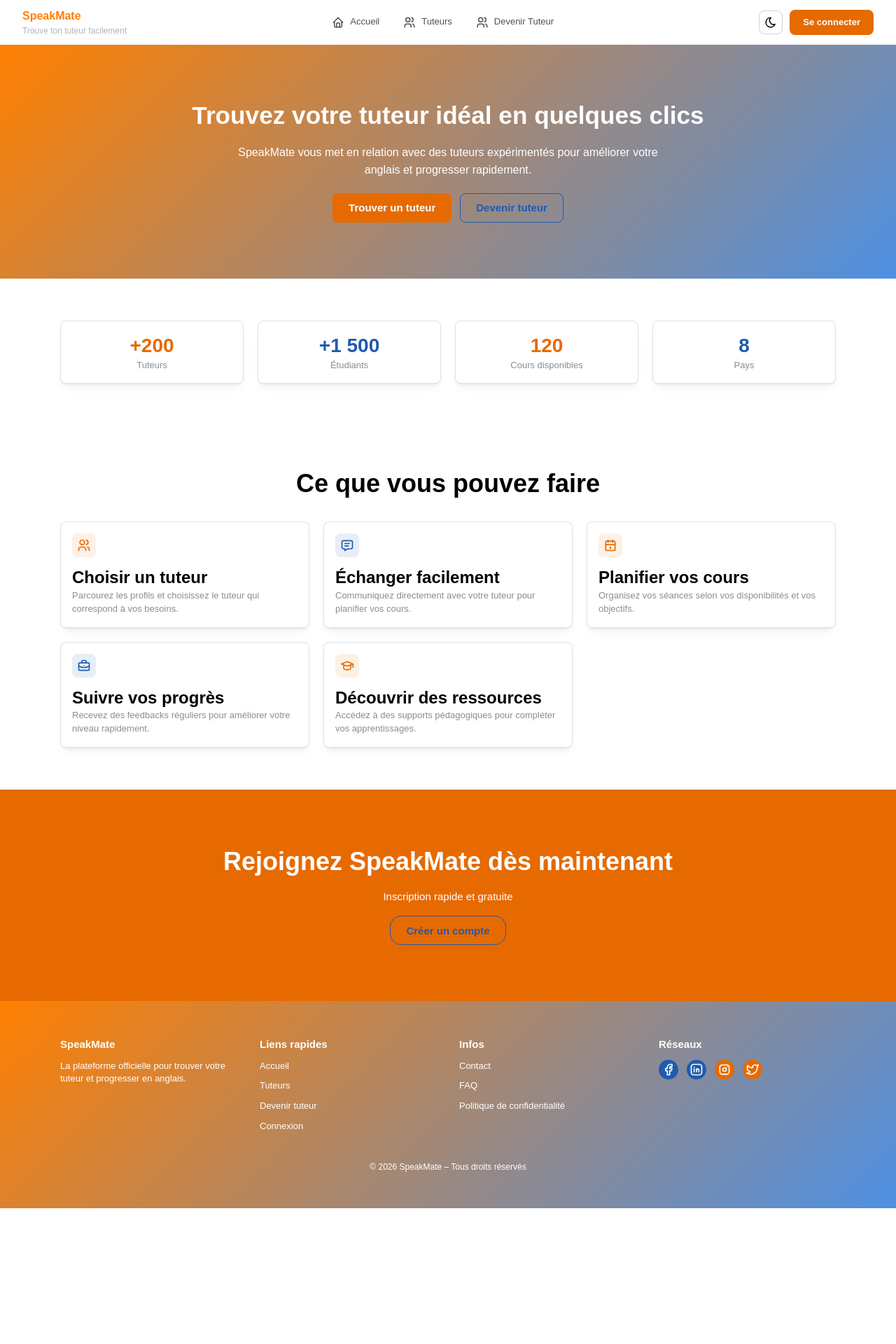
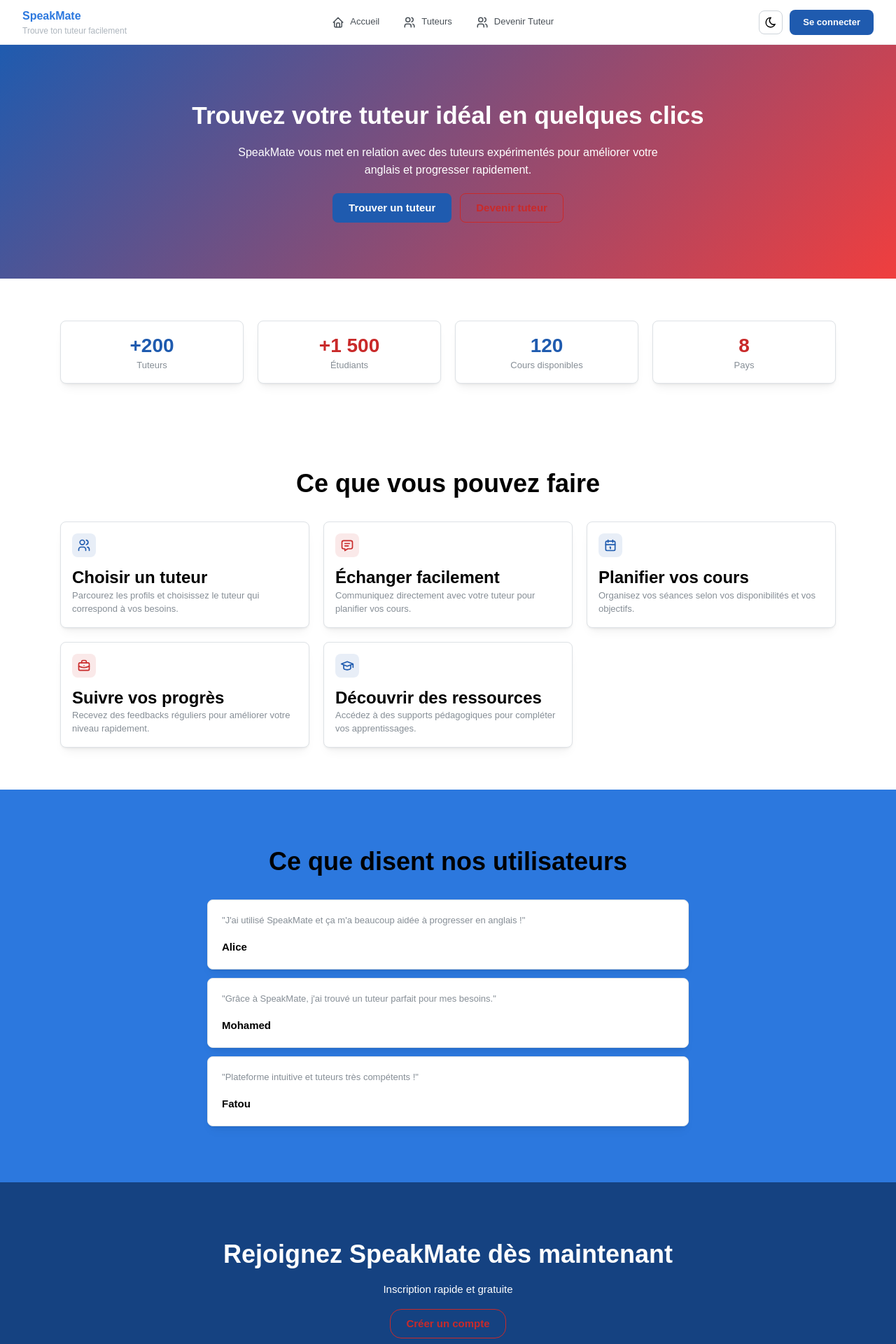
Before and after one commit to junior272006/speakmate, a React (Vite) app in the folder frontend/: page / in a window 1280 px wide. Shown: the top 1920 px of the page at 70% size. Before the commit the page ends 1726 px from the top, so only its background shows below. Built offline with nearby package versions, Linux system fonts and the light colour scheme.

Commit message:
couleurs

```diff
--- a/frontend/src/components/common/Footer.tsx
+++ b/frontend/src/components/common/Footer.tsx
@@ -22,20 +22,24 @@
 export default function Footer() {
   const { colorScheme } = useMantineColorScheme();
 
-  // Gradient background style SpeakMate (orange → bleu)
-  const bgGradient = colorScheme === 'dark'
-    ? 'linear-gradient(135deg, var(--mantine-color-dark-9), var(--mantine-color-dark-7))'
-    : 'linear-gradient(135deg, var(--mantine-color-brandOrange-5), var(--mantine-color-brandBlue-4))';
+  // Gradient SpeakMate (BLEU → ROUGE)
+  const bgGradient =
+    colorScheme === 'dark'
+      ? 'linear-gradient(135deg, var(--mantine-color-dark-9), var(--mantine-color-dark-7))'
+      : 'linear-gradient(135deg, var(--mantine-color-brandBlue-6), var(--mantine-color-brandRed-5))';
 
-  const textColor = colorScheme === 'dark' ? 'var(--mantine-color-gray-3)' : 'white';
-  const hoverColor = 'var(--mantine-color-brandBlue-5)';
+  const textColor =
+    colorScheme === 'dark'
+      ? 'var(--mantine-color-gray-3)'
+      : 'white';
+
+  const hoverColor = 'var(--mantine-color-brandRed-5)';
 
   return (
     <Box component="footer" py={50} px={20} style={{ background: bgGradient }}>
       <Container size="lg">
         <SimpleGrid cols={{ base: 1, sm: 2, md: 4 }} spacing="xl">
 
-          {/* Logo & Description */}
           <motion.div
             initial={{ opacity: 0, y: 20 }}
             whileInView={{ opacity: 1, y: 0 }}
@@ -43,14 +47,15 @@
             transition={{ duration: 0.6 }}
           >
             <Stack gap="xs" className={classes.footerStack}>
-              <Text fw={700} c={textColor}>SpeakMate</Text>
+              <Text fw={700} c={textColor}>
+                SpeakMate
+              </Text>
               <Text c={textColor} size="sm">
-                La plateforme officielle pour trouver votre tuteur et progresser en anglais.
+                La plateforme idéale pour trouver un tuteur et progresser efficacement en anglais.
               </Text>
             </Stack>
           </motion.div>
 
-          {/* Liens rapides */}
           <motion.div
             initial={{ opacity: 0, y: 20 }}
             whileInView={{ opacity: 1, y: 0 }}
@@ -70,6 +75,7 @@
                     root: {
                       textDecoration: 'none',
                       cursor: 'pointer',
+                      transition: 'color 0.2s ease',
                       ':hover': { color: hoverColor },
                     },
                   }}
@@ -80,7 +86,6 @@
             </Stack>
           </motion.div>
 
-          {/* Infos */}
           <motion.div
             initial={{ opacity: 0, y: 20 }}
             whileInView={{ opacity: 1, y: 0 }}
@@ -88,7 +93,7 @@
             transition={{ duration: 0.6, delay: 0.2 }}
           >
             <Stack gap="xs" className={classes.footerStack}>
-              <Text fw={600} c={textColor}>Infos</Text>
+              <Text fw={600} c={textColor}>Informations</Text>
               {['Contact', 'FAQ', 'Politique de confidentialité'].map((info) => (
                 <Text
                   key={info}
@@ -100,6 +105,7 @@
                     root: {
                       textDecoration: 'none',
                       cursor: 'pointer',
+                      transition: 'color 0.2s ease',
                       ':hover': { color: hoverColor },
                     },
                   }}
@@ -110,7 +116,6 @@
             </Stack>
           </motion.div>
 
-          {/* Réseaux sociaux */}
           <motion.div
             initial={{ opacity: 0, y: 20 }}
             whileInView={{ opacity: 1, y: 0 }}
@@ -118,7 +123,7 @@
             transition={{ duration: 0.6, delay: 0.3 }}
           >
             <Stack gap="xs" className={classes.footerStack}>
-              <Text fw={600} c={textColor}>Réseaux</Text>
+              <Text fw={600} c={textColor}>Réseaux sociaux</Text>
               <Group gap="sm" className={classes.footerGroup}>
                 <ActionIcon variant="filled" color="brandBlue" component="a" href="#">
                   <IconBrandFacebook size={20} color="white" />
@@ -126,10 +131,10 @@
                 <ActionIcon variant="filled" color="brandBlue" component="a" href="#">
                   <IconBrandLinkedin size={20} color="white" />
                 </ActionIcon>
-                <ActionIcon variant="filled" color="brandOrange" component="a" href="#">
+                <ActionIcon variant="filled" color="brandRed" component="a" href="#">
                   <IconBrandInstagram size={20} color="white" />
                 </ActionIcon>
-                <ActionIcon variant="filled" color="brandOrange" component="a" href="#">
+                <ActionIcon variant="filled" color="brandRed" component="a" href="#">
                   <IconBrandTwitter size={20} color="white" />
                 </ActionIcon>
               </Group>
@@ -138,7 +143,6 @@
 
         </SimpleGrid>
 
-        {/* Copyright */}
         <motion.div
           initial={{ opacity: 0 }}
           whileInView={{ opacity: 1 }}
@@ -146,7 +150,7 @@
           transition={{ duration: 0.6, delay: 0.4 }}
         >
           <Text ta="center" mt={40} c={textColor} size="xs">
-            © 2026 SpeakMate – Tous droits réservés
+            © 2026 SpeakMate — Tous droits réservés
           </Text>
         </motion.div>
       </Container>
--- a/frontend/src/components/common/Header.tsx
+++ b/frontend/src/components/common/Header.tsx
@@ -29,85 +29,100 @@
 }
 
 export default function Header() {
-  const [drawerOpened, { toggle: toggleDrawer, close: closeDrawer }] = useDisclosure(false);
+  const [drawerOpened, { toggle: toggleDrawer, close: closeDrawer }] =
+    useDisclosure(false);
   const { colorScheme, toggleColorScheme } = useMantineColorScheme();
 
-  const NavLink: React.FC<NavLinkProps> = ({ icon: Icon, children, href, onClick }) => (
+  const NavLink: React.FC<NavLinkProps> = ({
+    icon: Icon,
+    children,
+    href,
+    onClick,
+  }) => (
     <motion.a
       href={href}
       className={classes.link}
       onClick={onClick}
       whileHover={{ scale: 1.03 }}
-      transition={{ type: "spring", stiffness: 300 }}
+      transition={{ type: 'spring', stiffness: 300 }}
     >
       <Group gap={8}>
         <Icon size={18} />
-        <Text size="sm" fw={500}>{children}</Text>
+        <Text size="sm" fw={500}>
+          {children}
+        </Text>
       </Group>
     </motion.a>
   );
 
   return (
     <Box>
-      {/* -------------------- HEADER ANIMÉ -------------------- */}
+      {/* -------------------- HEADER -------------------- */}
       <motion.header
         className={classes.header}
         initial={{ y: -40, opacity: 0 }}
         animate={{ y: 0, opacity: 1 }}
-        transition={{ duration: 0.6, ease: "easeOut" }}
+        transition={{ duration: 0.6, ease: 'easeOut' }}
       >
         <Group justify="space-between" h="100%">
           {/* LOGO */}
           <Stack gap={0}>
-            <motion.div
-              whileHover={{ scale: 1.02 }}
-              transition={{ duration: 0.2 }}
-            >
-              <Text fw={700} size="lg" c="brandOrange.5">
+            <motion.div whileHover={{ scale: 1.02 }}>
+              <Text fw={700} size="lg" c="brandBlue.5">
                 SpeakMate
               </Text>
-              <Text size="xs" c="neutral.6" fw={400}>
+              <Text size="xs" c="neutral.6">
                 Trouve ton tuteur facilement
               </Text>
             </motion.div>
           </Stack>
 
-          {/* -------------------- DESKTOP LINKS -------------------- */}
+          {/* ---------------- DESKTOP LINKS ---------------- */}
           <Group h="100%" gap="xs" visibleFrom="sm">
-            <NavLink icon={IconHome} href="#accueil">Accueil</NavLink>
-            <NavLink icon={IconUsers} href="#tuteurs">Tuteurs</NavLink>
-            <NavLink icon={IconUsers} href="#devenir-tuteur">Devenir Tuteur</NavLink>
+            <NavLink icon={IconHome} href="#accueil">
+              Accueil
+            </NavLink>
+            <NavLink icon={IconUsers} href="#tuteurs">
+              Tuteurs
+            </NavLink>
+            <NavLink icon={IconUsers} href="#devenir-tuteur">
+              Devenir Tuteur
+            </NavLink>
           </Group>
 
-          {/* ------------------- DESKTOP BUTTON -------------------- */}
+          {/* ---------------- DESKTOP ACTIONS ---------------- */}
           <Group visibleFrom="sm" gap="xs">
-            {/* Toggle Dark/Light Mode */}
             <ActionIcon
-              onClick={() => toggleColorScheme()}
+              onClick={toggleColorScheme}
               variant="default"
               size="lg"
               radius="md"
               aria-label="Toggle color scheme"
             >
-              {colorScheme === 'dark' ? <IconSun size={18} /> : <IconMoon size={18} />}
+              {colorScheme === 'dark' ? (
+                <IconSun size={18} />
+              ) : (
+                <IconMoon size={18} />
+              )}
             </ActionIcon>
 
-            {/* Bouton connexion */}
-            <Button color="brandOrange" radius="md" size="sm">Se connecter</Button>
+            <Button color="brandBlue" radius="md" size="sm">
+              Se connecter
+            </Button>
           </Group>
 
-          {/* -------------------- BURGER MOBILE -------------------- */}
+          {/* ---------------- MOBILE BURGER ---------------- */}
           <Box hiddenFrom="sm">
             <Burger
               opened={drawerOpened}
               onClick={toggleDrawer}
-              color="var(--mantine-color-brandOrange-5)"
+              color="var(--mantine-color-brandBlue-5)"
             />
           </Box>
         </Group>
       </motion.header>
 
-      {/* -------------------- MOBILE DRAWER -------------------- */}
+      {/* ---------------- MOBILE DRAWER ---------------- */}
       <Drawer
         opened={drawerOpened}
         onClose={closeDrawer}
@@ -121,31 +136,48 @@
           content: classes.drawerContent,
           header: classes.drawerHeader,
         }}
-        transitionProps={{ transition: "slide-left", duration: 250 }}
+        transitionProps={{ transition: 'slide-left', duration: 250 }}
       >
         <ScrollArea h="calc(100vh - 80px)" mx="-md">
           <Stack gap="xs" px="md">
-            <NavLink icon={IconHome} href="#accueil" onClick={closeDrawer}>Accueil</NavLink>
-            <NavLink icon={IconUsers} href="#tuteurs" onClick={closeDrawer}>Tuteurs</NavLink>
-            <NavLink icon={IconUsers} href="#devenir-tuteur" onClick={closeDrawer}>Devenir Tuteur</NavLink>
+            <NavLink icon={IconHome} href="#accueil" onClick={closeDrawer}>
+              Accueil
+            </NavLink>
+            <NavLink icon={IconUsers} href="#tuteurs" onClick={closeDrawer}>
+              Tuteurs
+            </NavLink>
+            <NavLink
+              icon={IconUsers}
+              href="#devenir-tuteur"
+              onClick={closeDrawer}
+            >
+              Devenir Tuteur
+            </NavLink>
           </Stack>
 
           <Stack gap="sm" px="md" mt="md">
-            {/* Toggle Dark/Light Mode Mobile */}
             <Group justify="center" mb="sm">
               <ActionIcon
-                onClick={() => toggleColorScheme()}
+                onClick={toggleColorScheme}
                 variant="default"
                 size="xl"
                 radius="md"
                 aria-label="Toggle color scheme"
               >
-                {colorScheme === 'dark' ? <IconSun size={20} /> : <IconMoon size={20} />}
+                {colorScheme === 'dark' ? (
+                  <IconSun size={20} />
+                ) : (
+                  <IconMoon size={20} />
+                )}
               </ActionIcon>
             </Group>
 
-            {/* Bouton connexion mobile */}
-            <Button onClick={closeDrawer} color="brandOrange" fullWidth radius="md">
+            <Button
+              onClick={closeDrawer}
+              color="brandBlue"
+              fullWidth
+              radius="md"
+            >
               Se connecter
             </Button>
           </Stack>
--- a/frontend/src/pages/public/Home.module.css
+++ b/frontend/src/pages/public/Home.module.css
@@ -1,5 +1,4 @@
 /* ================= HERO ================= */
-
 .heroButtons {
   display: flex;
   gap: 12px;
@@ -20,10 +19,10 @@
 }
 
 /* ================= TEXT SIZES ================= */
-
 .heroTitle {
   font-size: 2.2rem;
   line-height: 1.2;
+  font-weight: 700;
 }
 
 .heroText {
@@ -42,9 +41,14 @@
 }
 
 /* ================= CARDS ================= */
-
 .card {
   padding: 1.25rem;
+  transition: transform 0.2s ease, box-shadow 0.2s ease;
+}
+
+.card:hover {
+  transform: translateY(-4px);
+  box-shadow: 0 8px 20px rgba(0, 0, 0, 0.1);
 }
 
 /* 📱 Mobile cards */
@@ -55,9 +59,9 @@
 }
 
 /* ================= STATS ================= */
-
 .statValue {
   font-size: 1.4rem;
+  font-weight: 700;
 }
 
 @media (max-width: 768px) {
@@ -67,9 +71,9 @@
 }
 
 /* ================= CTA ================= */
-
 .ctaTitle {
   font-size: 1.8rem;
+  font-weight: 700;
 }
 
 @media (max-width: 768px) {
@@ -77,3 +81,50 @@
     font-size: 1.4rem;
   }
 }
+
+/* ================= TESTIMONIALS ================= */
+.testimonialCard {
+  padding: 1.5rem;
+  border-radius: var(--mantine-radius-md);
+  transition: transform 0.2s ease, box-shadow 0.2s ease;
+  background-color: var(--mantine-color-neutral-0);
+}
+
+.testimonialCard:hover {
+  transform: translateY(-6px);
+  box-shadow: 0 10px 25px rgba(0, 0, 0, 0.12);
+}
+
+.testimonialCardText {
+  font-size: 0.95rem;
+  font-style: italic;
+  color: var(--mantine-color-dark-6);
+  margin-bottom: 0.5rem;
+}
+
+.testimonialCardName {
+  font-weight: 700;
+  color: var(--mantine-color-dark-7);
+}
+
+/* 📱 Mobile testimonials */
+@media (max-width: 768px) {
+  .testimonialCard {
+    padding: 1rem;
+  }
+
+  .testimonialCardText {
+    font-size: 0.9rem;
+  }
+
+  .testimonialCardName {
+    font-size: 0.95rem;
+  }
+}
+
+/* ================= SIMPLE ANIMATION ================= */
+@keyframes float {
+  0% { transform: translateY(0); }
+  50% { transform: translateY(-10px); }
+  100% { transform: translateY(0); }
+}
--- a/frontend/src/pages/public/Home.tsx
+++ b/frontend/src/pages/public/Home.tsx
@@ -22,7 +22,7 @@
     return (
         <>
         <Header/>
-       <Box>
+     <Box>
   {/* ================= HERO ================= */}
   <Box
     py={80}
@@ -31,7 +31,7 @@
       background:
         colorScheme === "dark"
           ? "linear-gradient(135deg, var(--mantine-color-dark-9), var(--mantine-color-dark-7))"
-          : "linear-gradient(135deg, var(--mantine-color-brandOrange-5), var(--mantine-color-brandBlue-4))", // <-- dégradé orange → bleu clair
+          : "linear-gradient(135deg, var(--mantine-color-brandBlue-6), var(--mantine-color-brandRed-5))",
     }}
   >
     <Container size="lg">
@@ -63,13 +63,13 @@
         >
           <Group className={classes.heroButtons}>
             <motion.div whileHover={{ scale: 1.05 }} whileTap={{ scale: 0.95 }}>
-              <Button size="md" radius="md" color="brandOrange">
+              <Button size="md" radius="md" color="brandBlue">
                 Trouver un tuteur
               </Button>
             </motion.div>
 
             <motion.div whileHover={{ scale: 1.05 }} whileTap={{ scale: 0.95 }}>
-              <Button size="md" radius="md" variant="outline" color="brandBlue"> {/* <-- bouton bleu */}
+              <Button size="md" radius="md" variant="outline" color="brandRed">
                 Devenir tuteur
               </Button>
             </motion.div>
@@ -96,7 +96,11 @@
           viewport={{ once: true }}
         >
           <Card radius="md" withBorder className={classes.statCard}>
-            <Title order={3} ta="center" c={index % 2 === 0 ? "brandOrange.6" : "brandBlue.6"}> {/* <-- texte alterné orange/bleu */}
+            <Title
+              order={3}
+              ta="center"
+              c={index % 2 === 0 ? "brandBlue.6" : "brandRed.6"}
+            >
               {stat.value}
             </Title>
             <Text ta="center" c="dimmed" size="sm">
@@ -151,7 +155,12 @@
           viewport={{ once: true }}
         >
           <Card radius="md" withBorder h="100%" className={classes.featureCard}>
-            <ThemeIcon size="lg" radius="md" color={index % 2 === 0 ? "brandOrange" : "brandBlue"} mb="sm"> {/* <-- icône orange/bleu alterné */}
+            <ThemeIcon
+              size="lg"
+              radius="md"
+              color={index % 2 === 0 ? "brandBlue" : "brandRed"}
+              mb="sm"
+            >
               <feature.icon size={20} />
             </ThemeIcon>
 
@@ -165,8 +174,31 @@
     </SimpleGrid>
   </Container>
 
+  {/* ================= TESTIMONIALS ================= */}
+      <Box py={80} bg={colorScheme === "dark" ? "var(--mantine-color-dark-8)" : "var(--mantine-color-brandBlue-5)"}>
+        <Container size="sm">
+          <Title ta="center" mb="xl">
+            Ce que disent nos utilisateurs
+          </Title>
+          <SimpleGrid cols={{ base: 1, sm: 1, md: 1 }} spacing="sm">
+            {[
+              { name: "Alice", feedback: "J'ai utilisé SpeakMate et ça m'a beaucoup aidée à progresser en anglais !" },
+              { name: "Mohamed", feedback: "Grâce à SpeakMate, j'ai trouvé un tuteur parfait pour mes besoins." },
+              { name: "Fatou", feedback: "Plateforme intuitive et tuteurs très compétents !" },
+            ].map((testi, index) => (
+              <motion.div key={index} initial={{ opacity: 0, y: 25 }} whileInView={{ opacity: 1, y: 0 }} transition={{ duration: 0.4, delay: index * 0.1 }} viewport={{ once: true }}>
+                <Card radius="md" withBorder p="lg" className={classes.testimonialCard}>
+                  <Text c="dimmed" size="sm" mb="md">"{testi.feedback}"</Text>
+                  <Text fw={700}>{testi.name}</Text>
+                </Card>
+              </motion.div>
+            ))}
+          </SimpleGrid>
+        </Container>
+      </Box>
+
   {/* ================= CTA FINAL ================= */}
-  <Box py={80} bg="brandOrange.6">
+  <Box py={80} bg="brandBlue.7">
     <Container size="sm">
       <Stack align="center">
         <Title ta="center" c="white">
@@ -176,7 +208,7 @@
           Inscription rapide et gratuite
         </Text>
         <motion.div whileHover={{ scale: 1.05 }} whileTap={{ scale: 0.95 }}>
-          <Button size="md" variant="outline" color="brandBlue"> {/* <-- bouton bleu */}
+          <Button size="md" variant="outline" color="brandRed">
             Créer un compte
           </Button>
         </motion.div>
--- a/frontend/src/theme/theme.ts
+++ b/frontend/src/theme/theme.ts
@@ -26,23 +26,37 @@
   },
 
   colors: {
-    // 🟧 Orange – branding & CTA principal
-    brandOrange: [
-      "#FFF3E6",
-      "#FFE0BF",
-      "#FFC999",
-      "#FFB273",
-      "#FF993F",
-      "#FF7F00", // couleur principale
-      "#E66A00",
-      "#B35400",
-      "#804000",
-      "#4D2800",
+    // 🔵 Bleu – couleur principale SpeakMate
+    brandBlue: [
+      "#E6F0FA",
+      "#C3DAF5",
+      "#99C1EF",
+      "#70A8E9",
+      "#4D90E3",
+      "#2C78DE", // principal
+      "#1F5BAF",
+      "#154281",
+      "#0C2A54",
+      "#051427",
     ],
 
-    // ⚪ Blanc – textes / fonds neutres
+    // 🔴 Rouge – secondaire (erreurs, danger, actions critiques)
+    brandRed: [
+      "#FFEDED",
+      "#FFD6D6",
+      "#FFB3B3",
+      "#FF8F8F",
+      "#FF6B6B",
+      "#F03E3E", // secondaire
+      "#C92A2A",
+      "#A51111",
+      "#7A0000",
+      "#4D0000",
+    ],
+
+    // ⚪ Neutres
     neutral: [
-      "#FFFFFF", // couleur principale pour fond clair
+      "#FFFFFF",
       "#F9FAFB",
       "#F1F3F5",
       "#E9ECEF",
@@ -53,38 +67,10 @@
       "#495057",
       "#212529",
     ],
-
-    // 🔵 Bleu – accents / hover
-    brandBlue: [
-      "#E6F0FA",
-      "#C3DAF5",
-      "#99C1EF",
-      "#70A8E9",
-      "#4D90E3",
-      "#2C78DE",
-      "#1F5BAF",
-      "#154281",
-      "#0C2A54",
-      "#051427",
-    ],
-
-    // 🔴 Rouge – erreurs / danger
-    brandRed: [
-      "#FFEDED",
-      "#FFD6D6",
-      "#FFB3B3",
-      "#FF8F8F",
-      "#FF6B6B",
-      "#F03E3E",
-      "#C92A2A",
-      "#A51111",
-      "#7A0000",
-      "#4D0000",
-    ],
   },
 
-  /** 🟧 Orange comme couleur principale */
-  primaryColor: "brandOrange",
+  /** 🔵 Bleu comme couleur principale */
+  primaryColor: "brandBlue",
 
   components: {
     Paper: {
@@ -99,7 +85,7 @@
       defaultProps: {
         variant: "filled",
         radius: "lg",
-        color: "brandOrange",
+        color: "brandBlue",
       },
       styles: {
         root: {
@@ -119,7 +105,7 @@
     ThemeIcon: {
       defaultProps: {
         variant: "light",
-        color: "brandOrange",
+        color: "brandBlue",
         radius: "xl",
       },
     },
@@ -128,13 +114,20 @@
       defaultProps: {
         radius: "sm",
         variant: "light",
+        color: "brandBlue",
+      },
+    },
+
+    Alert: {
+      defaultProps: {
+        color: "brandRed",
       },
     },
   },
 
   defaultGradient: {
-    from: "brandOrange.5",
-    to: "brandBlue.5",
+    from: "brandBlue.5",
+    to: "brandRed.5",
     deg: 135,
   },
 
```
Also changed, not shown: frontend/src/components/common/Header.module.css (+47 -15 lines), frontend/public/speakmate-logo.png.
